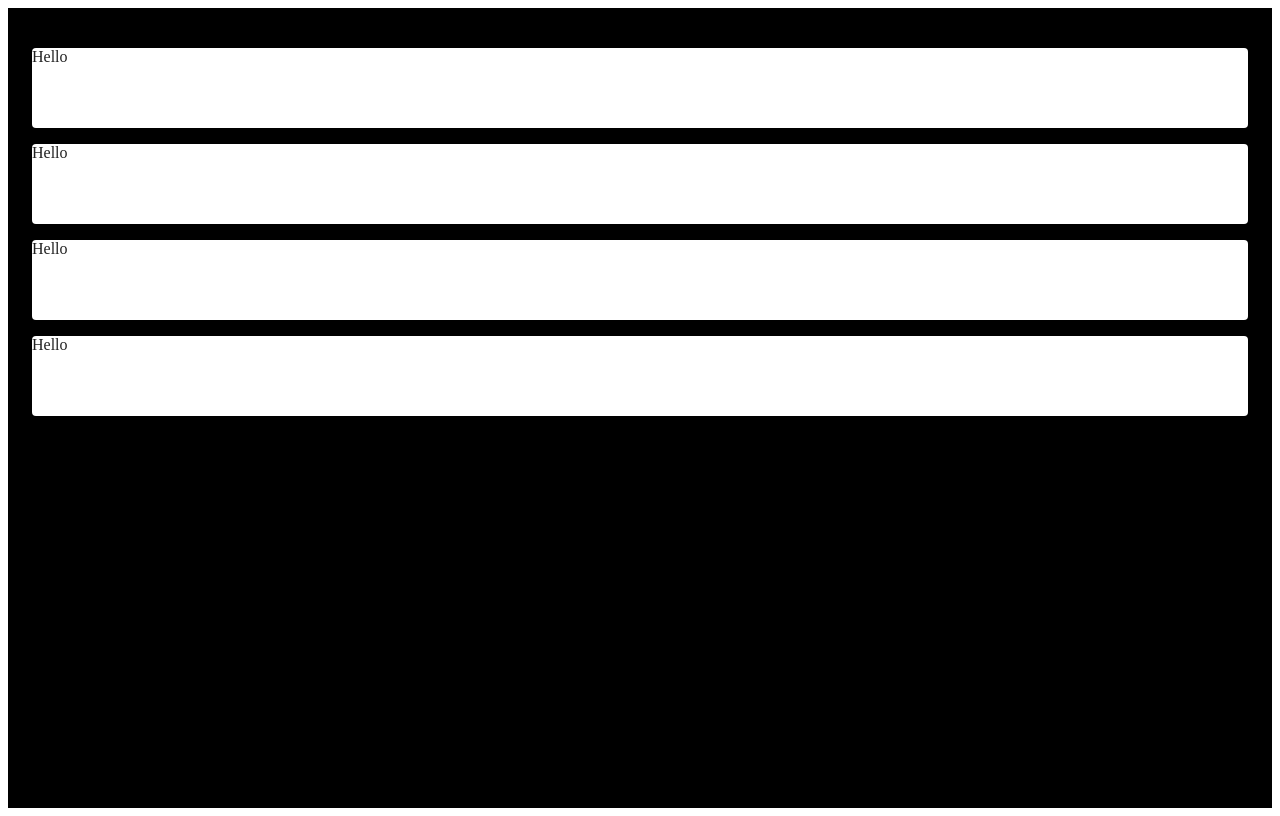
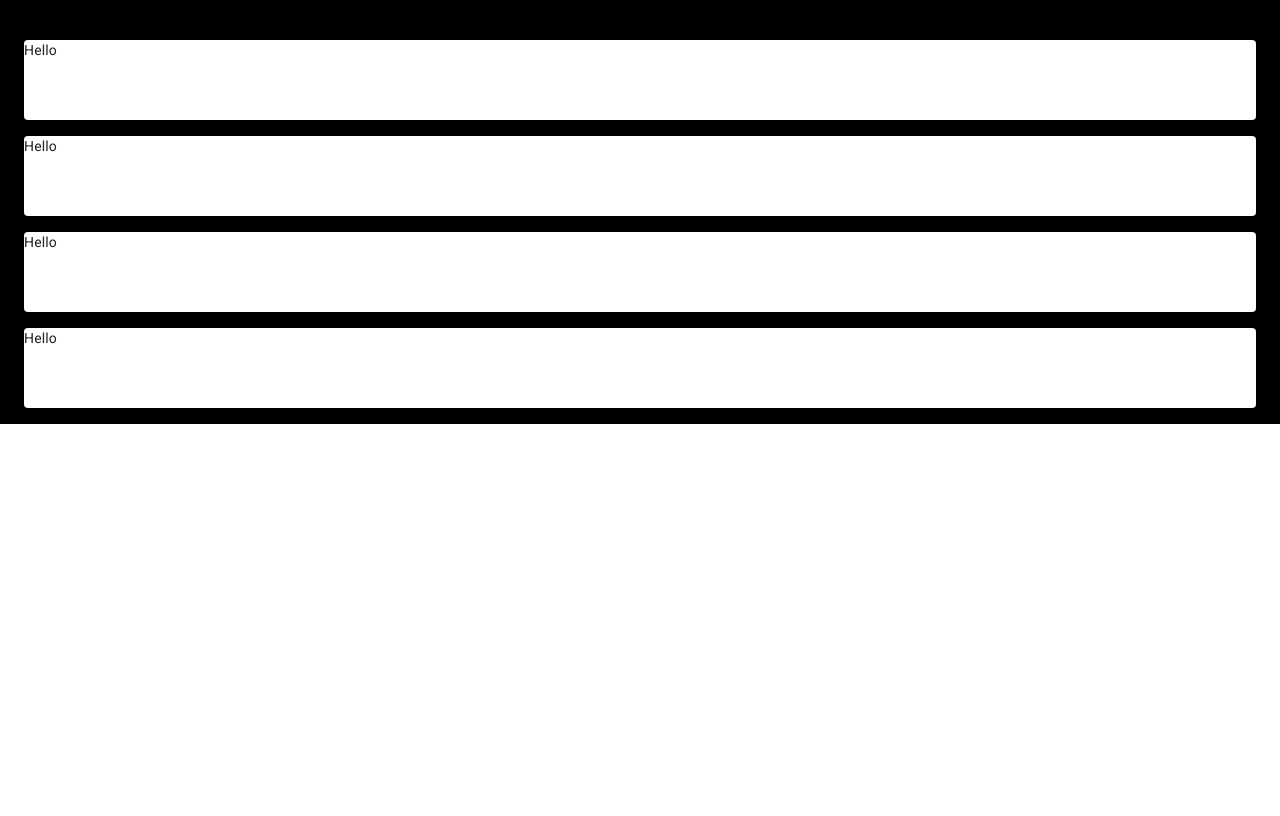
Before and after one commit to JSONJunkie/aNone, a Next.js app: page /feed in a window 1280 px wide. Built offline with nearby package versions, Linux system fonts and the light colour scheme.

Commit message:
custom serverside app boilerplate

```diff
--- /dev/null
+++ b/pages/_app.js
@@ -0,0 +1,40 @@
+import React from "react";
+import PropTypes from "prop-types";
+import Head from "next/head";
+import { ThemeProvider } from "@material-ui/core/styles";
+import CssBaseline from "@material-ui/core/CssBaseline";
+import theme from "../themes/theme";
+
+export default function MyApp(props) {
+  const { Component, pageProps } = props;
+
+  React.useEffect(() => {
+    // Remove the server-side injected CSS.
+    const jssStyles = document.querySelector("#jss-server-side");
+    if (jssStyles) {
+      jssStyles.parentElement.removeChild(jssStyles);
+    }
+  }, []);
+
+  return (
+    <React.Fragment>
+      <Head>
+        <title>My page</title>
+        <meta
+          name="viewport"
+          content="minimum-scale=1, initial-scale=1, width=device-width"
+        />
+      </Head>
+      <ThemeProvider theme={theme}>
+        {/* CssBaseline kickstart an elegant, consistent, and simple baseline to build upon. */}
+        <CssBaseline />
+        <Component {...pageProps} />
+      </ThemeProvider>
+    </React.Fragment>
+  );
+}
+
+MyApp.propTypes = {
+  Component: PropTypes.elementType.isRequired,
+  pageProps: PropTypes.object.isRequired
+};
--- /dev/null
+++ b/pages/_document.js
@@ -0,0 +1,69 @@
+import React from "react";
+import Document, { Html, Head, Main, NextScript } from "next/document";
+import { ServerStyleSheets } from "@material-ui/core/styles";
+import theme from "../themes/theme";
+
+export default class MyDocument extends Document {
+  render() {
+    return (
+      <Html lang="en">
+        <Head>
+          {/* PWA primary color */}
+          <meta name="theme-color" content={theme.palette.primary.main} />
+          <link
+            rel="stylesheet"
+            href="https://fonts.googleapis.com/css?family=Roboto:300,400,500,700&display=swap"
+          />
+        </Head>
+        <body>
+          <Main />
+          <NextScript />
+        </body>
+      </Html>
+    );
+  }
+}
+
+MyDocument.getInitialProps = async ctx => {
+  // Resolution order
+  //
+  // On the server:
+  // 1. app.getInitialProps
+  // 2. page.getInitialProps
+  // 3. document.getInitialProps
+  // 4. app.render
+  // 5. page.render
+  // 6. document.render
+  //
+  // On the server with error:
+  // 1. document.getInitialProps
+  // 2. app.render
+  // 3. page.render
+  // 4. document.render
+  //
+  // On the client
+  // 1. app.getInitialProps
+  // 2. page.getInitialProps
+  // 3. app.render
+  // 4. page.render
+
+  // Render app and page and get the context of the page with collected side effects.
+  const sheets = new ServerStyleSheets();
+  const originalRenderPage = ctx.renderPage;
+
+  ctx.renderPage = () =>
+    originalRenderPage({
+      enhanceApp: App => props => sheets.collect(<App {...props} />)
+    });
+
+  const initialProps = await Document.getInitialProps(ctx);
+
+  return {
+    ...initialProps,
+    // Styles fragment is rendered after the app and page rendering finish.
+    styles: [
+      ...React.Children.toArray(initialProps.styles),
+      sheets.getStyleElement()
+    ]
+  };
+};
--- a/pages/feed.js
+++ b/pages/feed.js
@@ -8,8 +8,7 @@
 
 const useStyles = makeStyles(theme => ({
   root: {
-    display: "flex",
-    minHeight: "100vh"
+    display: "flex"
   },
   content: {
     flexGrow: 1,
@@ -23,7 +22,6 @@
 
   return (
     <Fragment>
-      {/* <Navbar /> */}
       <div className={classes.root}>
         <Container className={classes.content}>
           <CommentCard />
--- /dev/null
+++ b/themes/theme.js
@@ -0,0 +1,22 @@
+import { createMuiTheme } from "@material-ui/core/styles";
+import { red } from "@material-ui/core/colors";
+
+// Create a theme instance.
+const theme = createMuiTheme({
+  palette: {
+    primary: {
+      main: "#556cd6"
+    },
+    secondary: {
+      main: "#19857b"
+    },
+    error: {
+      main: red.A400
+    },
+    background: {
+      default: "#fff"
+    }
+  }
+});
+
+export default theme;
```
